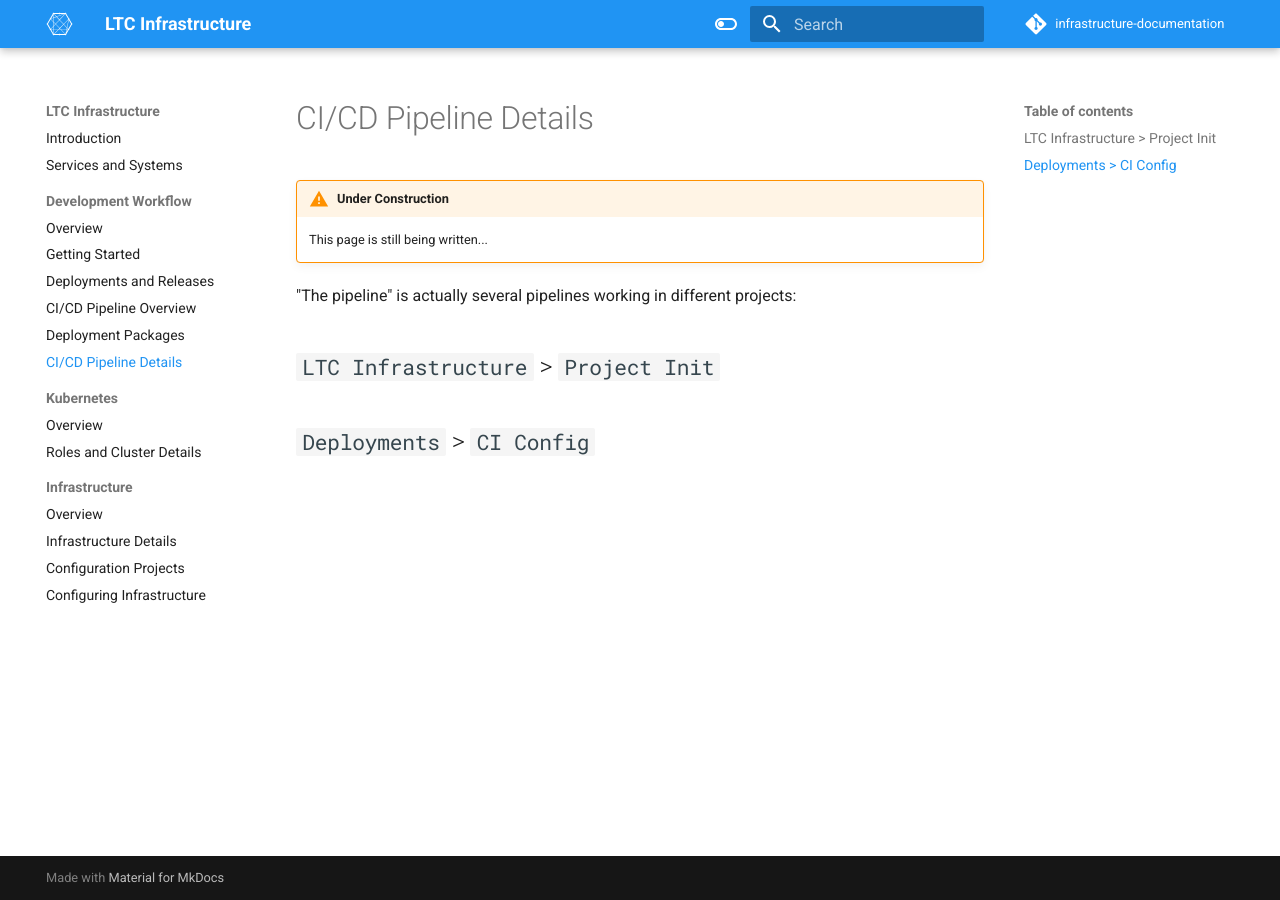
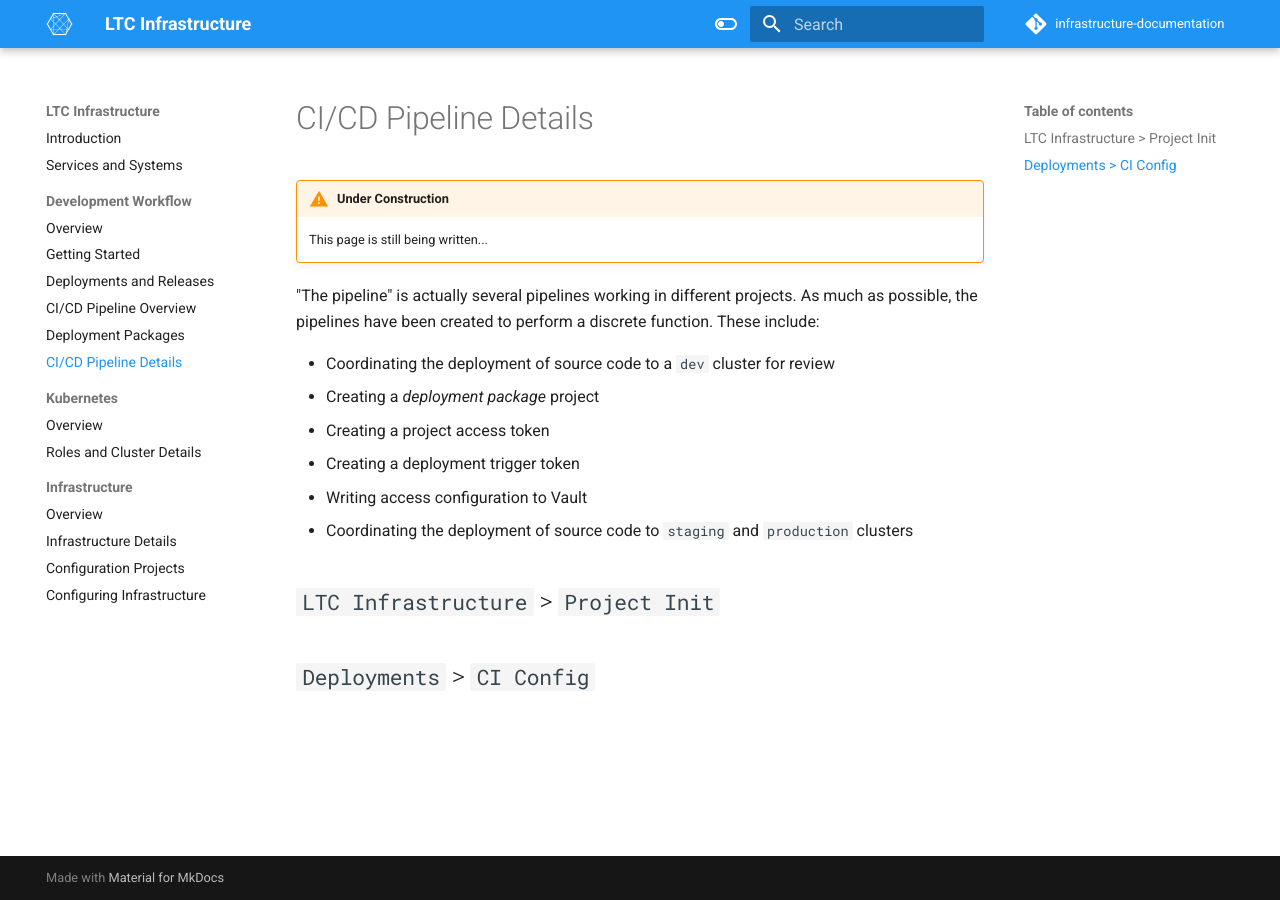
Before and after one commit to bcit-ltc/infrastructure-documentation, an MkDocs documentation site: the page built from docs/dev-workflow/pipeline-details.md, in a window 1280 px wide. Built offline with MkDocs 1.6.1 and Material for MkDocs 9.7.7, drawn with Linux system fonts in a browser that asks for light colours.

```diff
--- a/docs/dev-workflow/pipeline-details.md
+++ b/docs/dev-workflow/pipeline-details.md
@@ -4,7 +4,14 @@
 
     This page is still being written...
 
-"The pipeline" is actually several pipelines working in different projects:
+"The pipeline" is actually several pipelines working in different projects. As much as possible, the pipelines have been created to perform a discrete function. These include:
+
+* Coordinating the deployment of source code to a `dev` cluster for review
+* Creating a *deployment package* project
+* Creating a project access token
+* Creating a deployment trigger token
+* Writing access configuration to Vault
+* Coordinating the deployment of source code to `staging` and `production` clusters
 
 ## `LTC Infrastructure` > `Project Init`
 
```
